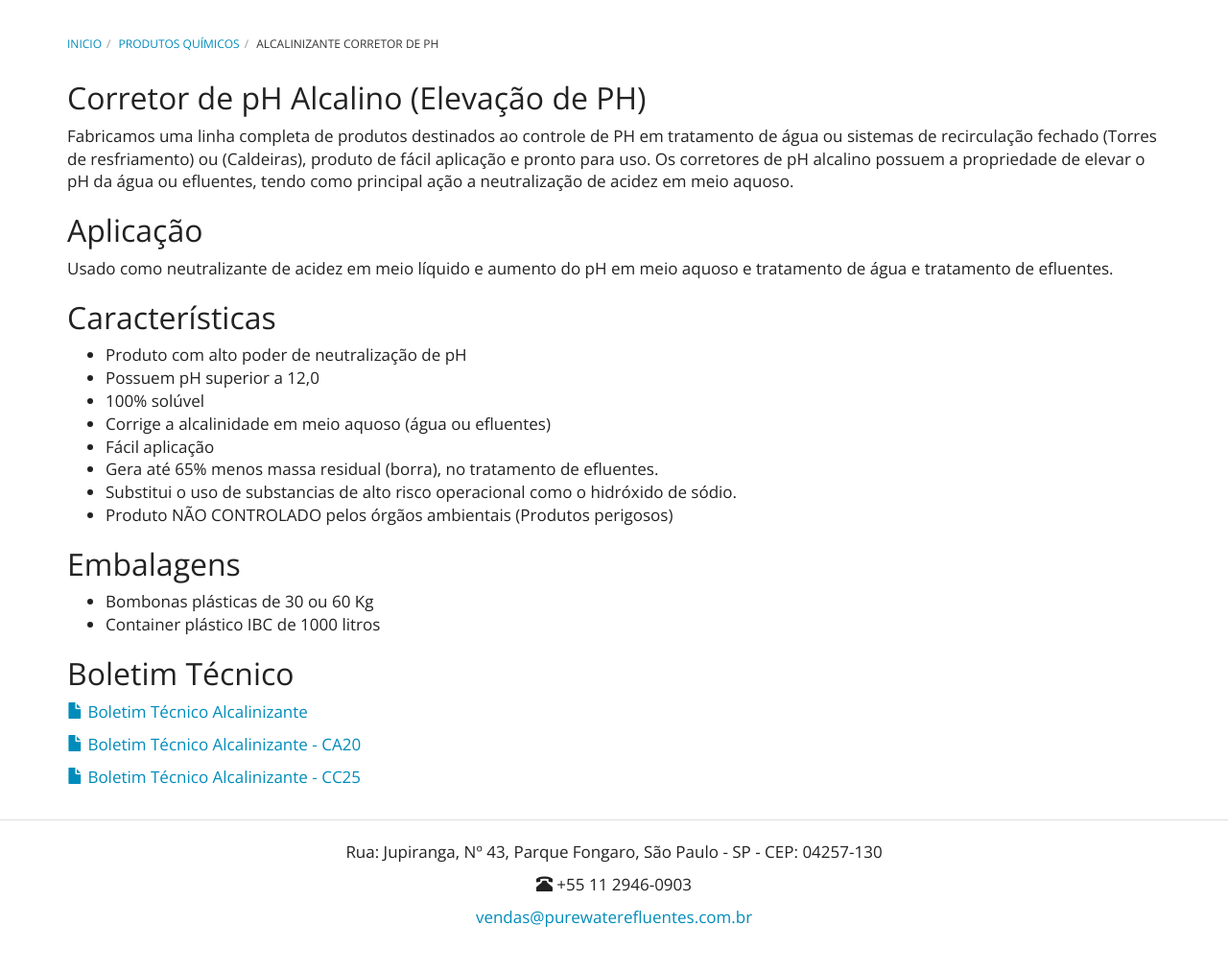
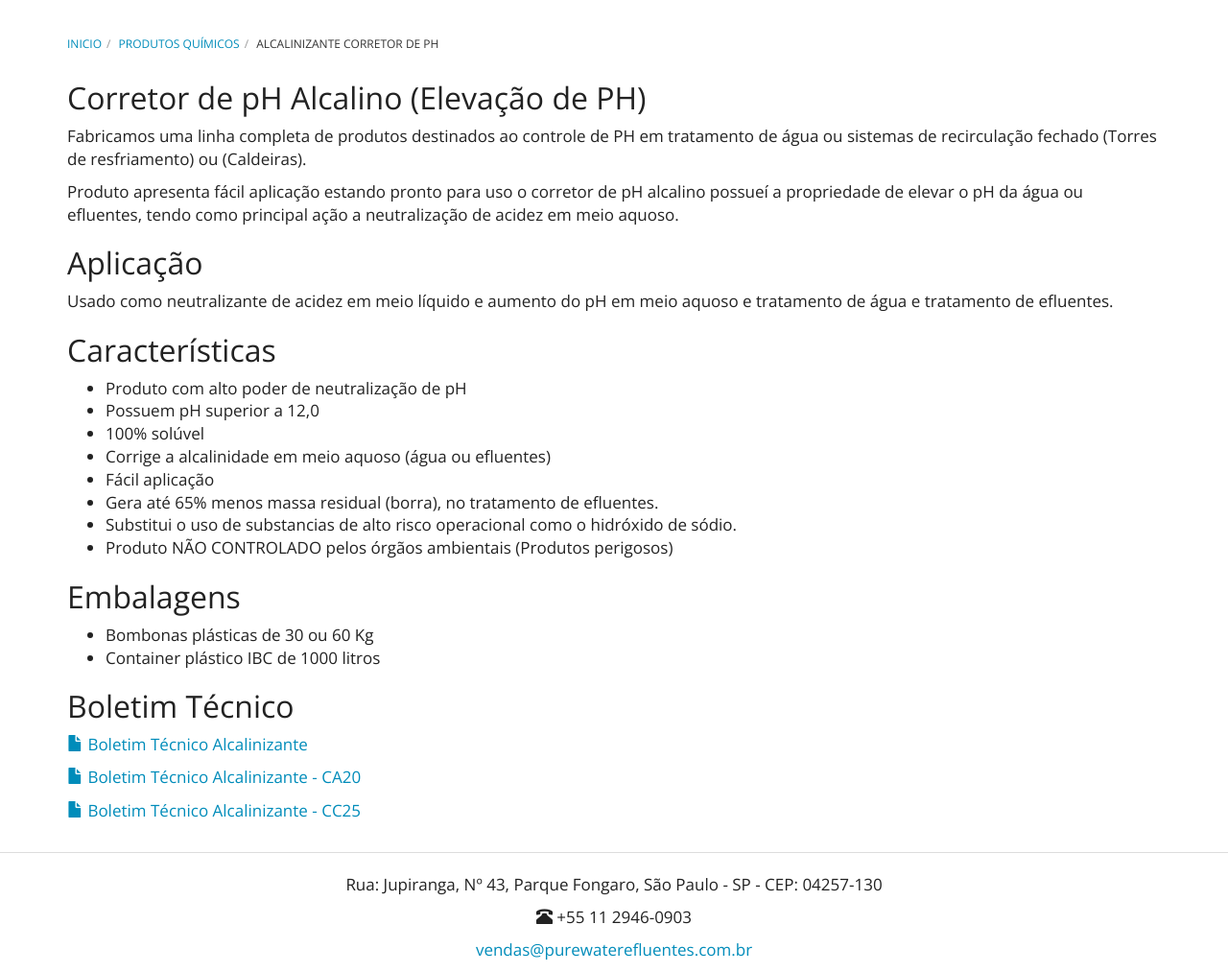
Before and after one commit to purewaterefluentes/purewaterefluentes.github.io, a Jekyll site: the page built from produtos/alcalinizante-corretor-ph.md, in a window 1280 px wide and 1260 px high. Shown: the part 247-1260 px from the top of the window at 96% size. Built offline with Jekyll 4.4.1, drawn with Linux system fonts in a browser that asks for light colours; nearby versions of some CDN libraries; library files that are not in the unit come from our copies.

Commit message:
Update alcalinizante-corretor-ph.md

```diff
--- a/produtos/alcalinizante-corretor-ph.md
+++ b/produtos/alcalinizante-corretor-ph.md
@@ -8,8 +8,9 @@ subtitle:
 
 ## Corretor de pH Alcalino (Elevação de PH)
 
-Fabricamos uma linha completa de produtos destinados ao controle de PH em tratamento de água ou sistemas de recirculação fechado (Torres de resfriamento) ou (Caldeiras), produto de fácil aplicação e pronto para uso.
-Os corretores de pH alcalino possuem a propriedade de elevar o pH da água ou efluentes, tendo como principal ação a neutralização de acidez em meio aquoso.
+Fabricamos uma linha completa de produtos destinados ao controle de PH em tratamento de água ou sistemas de recirculação fechado (Torres de resfriamento) ou (Caldeiras).
+
+Produto apresenta fácil aplicação estando pronto para uso o corretor de pH alcalino possueí a propriedade de elevar o pH da água ou efluentes, tendo como principal ação a neutralização de acidez em meio aquoso.
 
 ## Aplicação
 Usado como neutralizante de acidez em meio líquido e aumento do pH em meio aquoso e tratamento de água e tratamento de efluentes.
```
